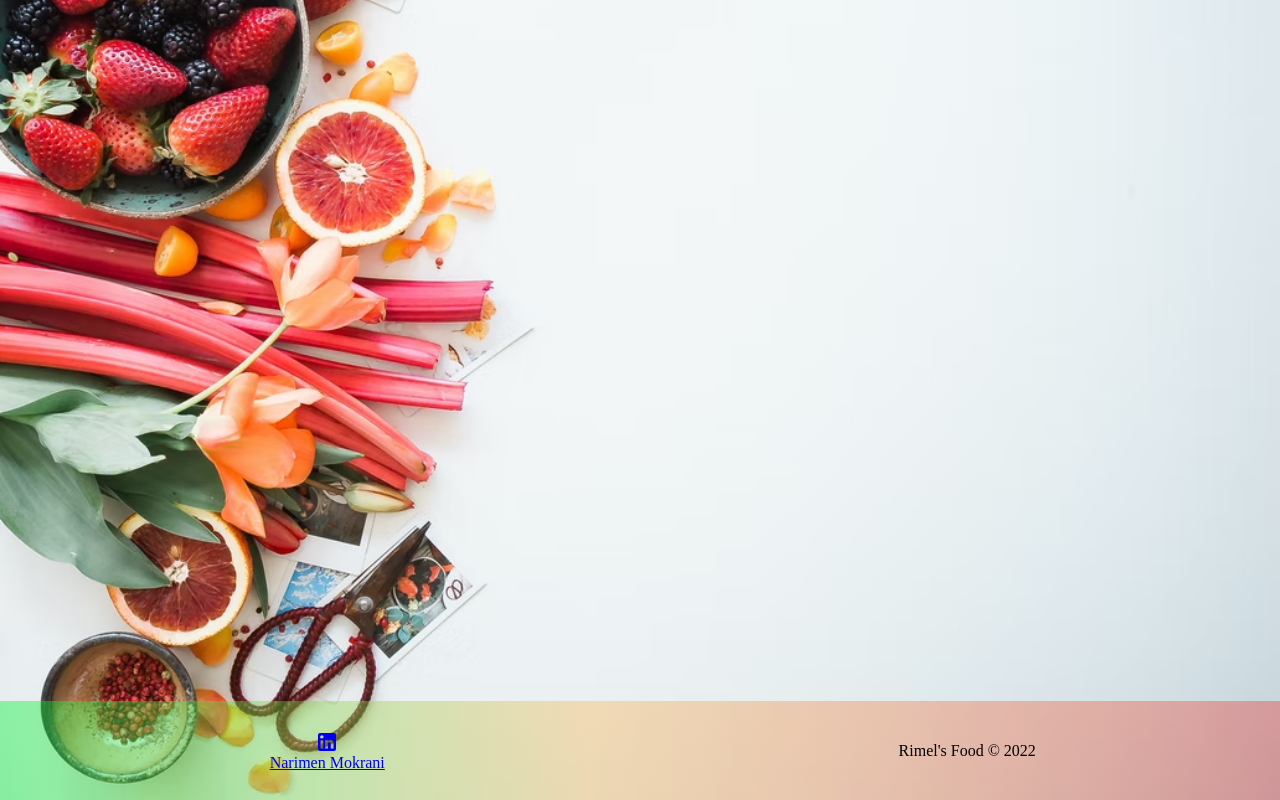
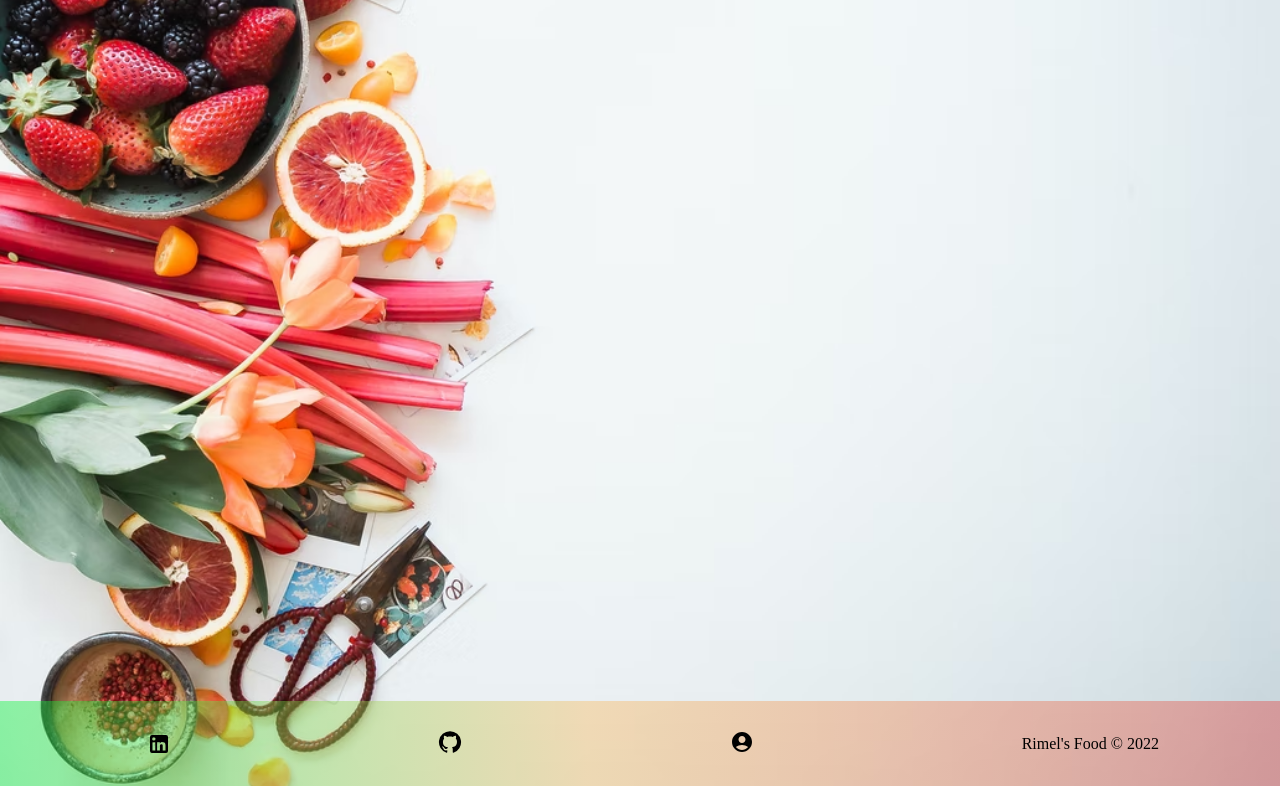
Before and after one commit to narimenmokrani1/Website, a React (Create React App) app in the folder narimen-website/: page / in a window 1280 px wide. Shown: the part 212-1012 px from the top of the page. Built offline with nearby package versions, Linux system fonts and the light colour scheme.

Commit message:
footer icons done

```diff
--- a/narimen-website/src/Components/Footer/Footer.js
+++ b/narimen-website/src/Components/Footer/Footer.js
@@ -1,14 +1,25 @@
 import React from 'react';
 import LinkedInIcon from '@mui/icons-material/LinkedIn';
+import { GitHub } from '@mui/icons-material';
+import { AccountCircle } from '@mui/icons-material';
 import style from './Footer.css';
+import { color } from '@mui/system';
 function Footer(props) {
 	return (
 		<div>
 			<footer>
 				<ul className='footer-list'>
 					<a href='https://www.linkedin.com/in/narimen-mokrani-bb5a7a13b/'>
-						<LinkedInIcon className='icon' />
-						<li className='icon-text'>Narimen Mokrani</li>
+						<LinkedInIcon
+							className='icon'
+							style={{ fontsize: 150, color: 'black' }}
+						/>
+					</a>
+					<a href='https://github.com/narimenmokrani1'>
+						<GitHub style={{ fontsize: 80, color: 'black' }} />
+					</a>
+					<a href='https://narimen-mokrani-portfolio.netlify.app/'>
+						<AccountCircle style={{ fontsize: 80, color: 'black' }} />
 					</a>
 					<li className='copy-footer'>Rimel's Food &copy; 2022</li>
 				</ul>
```
